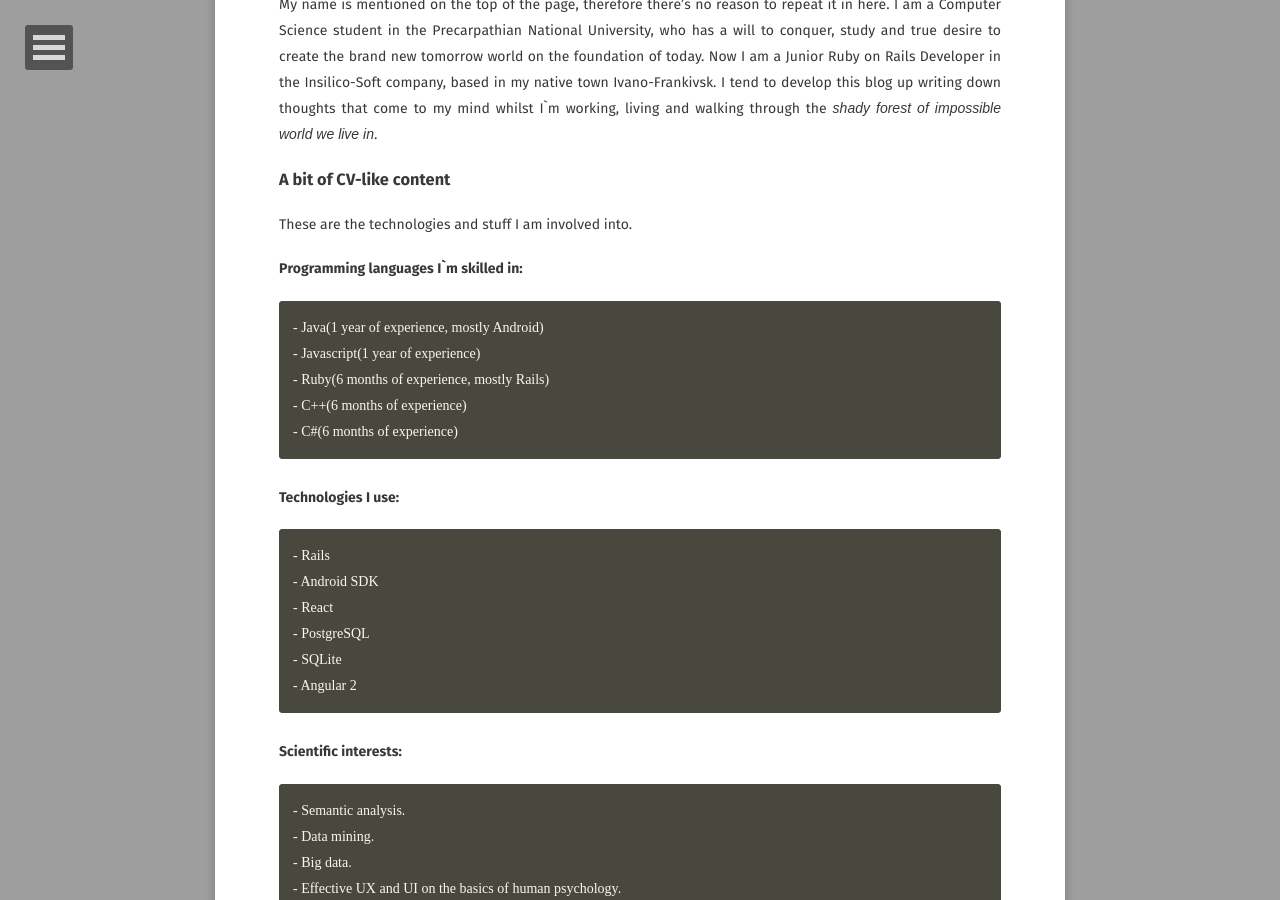
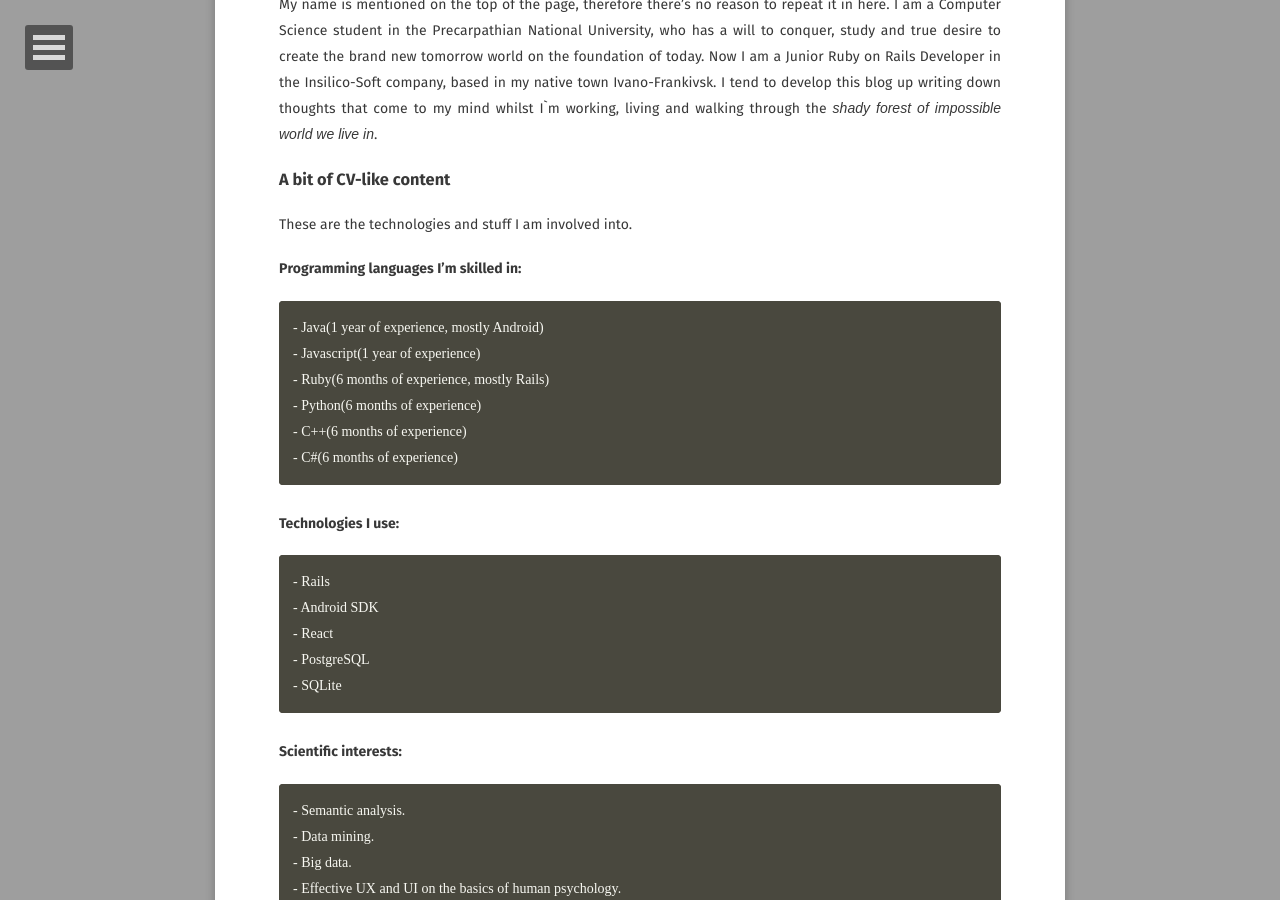
Before and after one commit to artur-martsinkovskyi/artur-martsinkovskyi.github.io, a Jekyll site: the page built from about/index.md, in a window 1280 px wide and 900 px high, scrolled down 337 px. Built offline with Jekyll 4.4.1, drawn with Linux system fonts in a browser that asks for light colours; some web fonts are replaced.

Commit message:
Update index.md

```diff
--- a/about/index.md
+++ b/about/index.md
@@ -19,10 +19,11 @@ my mind whilst I`m working, living and walking through the *shady forest of impo
 
 These are the technologies and stuff I am involved into.
 
-#### Programming languages I`m skilled in:
+#### Programming languages I'm skilled in:
     - Java(1 year of experience, mostly Android)
     - Javascript(1 year of experience)
     - Ruby(6 months of experience, mostly Rails)
+    - Python(6 months of experience)
     - C++(6 months of experience)
     - C#(6 months of experience)
 
@@ -32,7 +33,6 @@ These are the technologies and stuff I am involved into.
     - React
     - PostgreSQL
     - SQLite
-    - Angular 2
 
 #### Scientific interests:
     - Semantic analysis.
```
